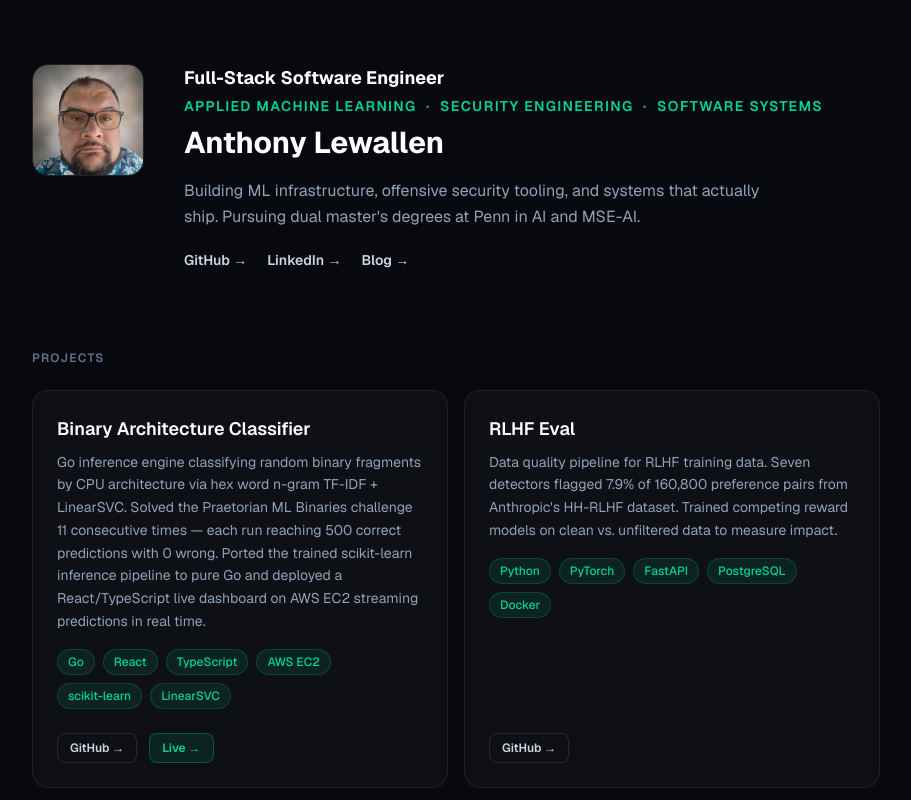
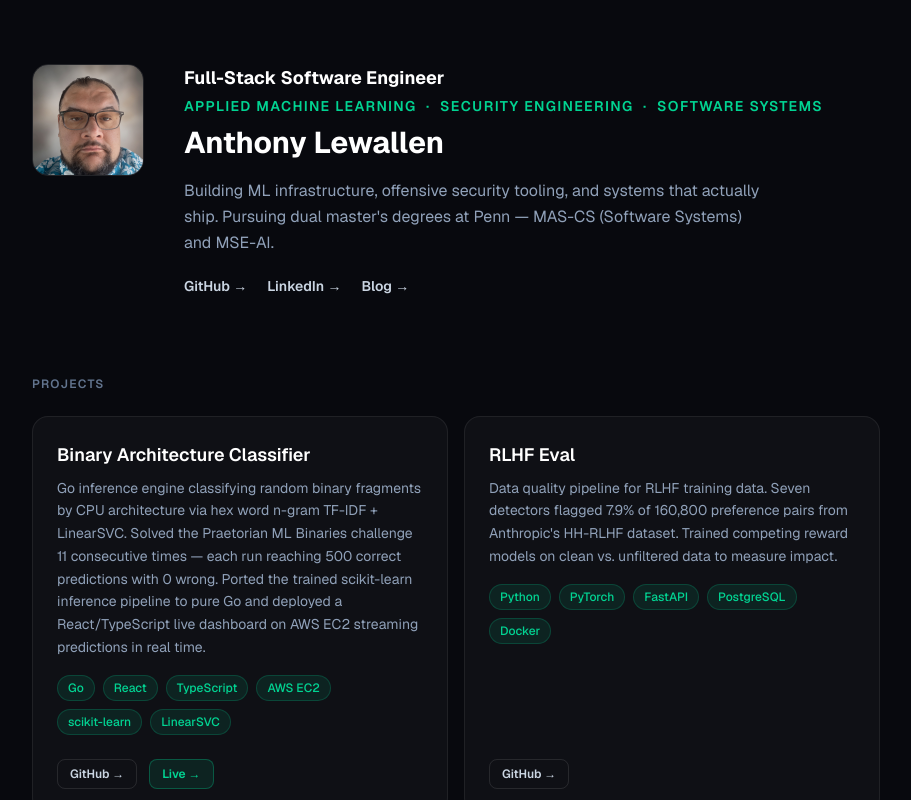
Before and after one commit to LewallenAE/anthony-lewallen-dev-portfolio, a Next.js app: page / in a window 1280 px wide. Shown: the top 800 px of the page, without its empty margins (184-1095 px from the left). Built offline with nearby package versions, Linux system fonts and the light colour scheme.

Commit message:
Redesign portfolio — new projects, education, clean dark theme

```diff
--- a/app/page.tsx
+++ b/app/page.tsx
@@ -21,7 +21,7 @@ export default function Home() {
           </h1>
           <p className="text-slate-400 leading-relaxed max-w-xl">
             Building ML infrastructure, offensive security tooling, and systems that
-            actually ship. Pursuing dual master&apos;s degrees at Penn in AI and MSE-AI.
+            actually ship. Pursuing dual master&apos;s degrees at Penn — MAS-CS (Software Systems) and MSE-AI.
           </p>
           <div className="flex gap-5 mt-5">
             <a
```
